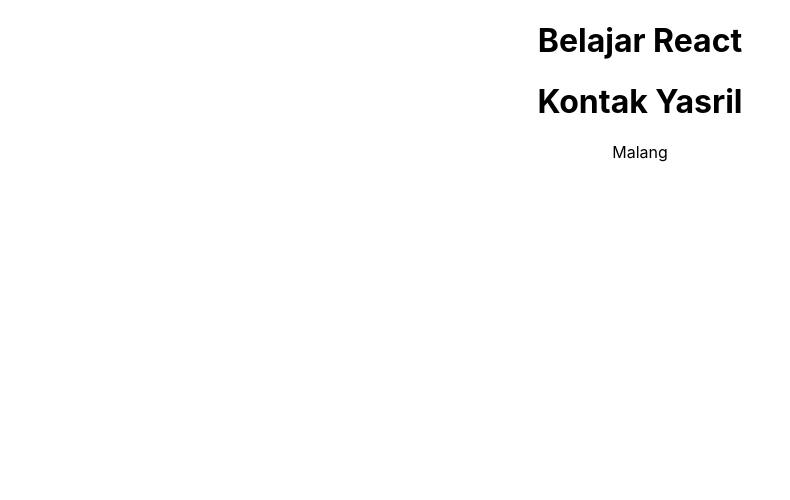
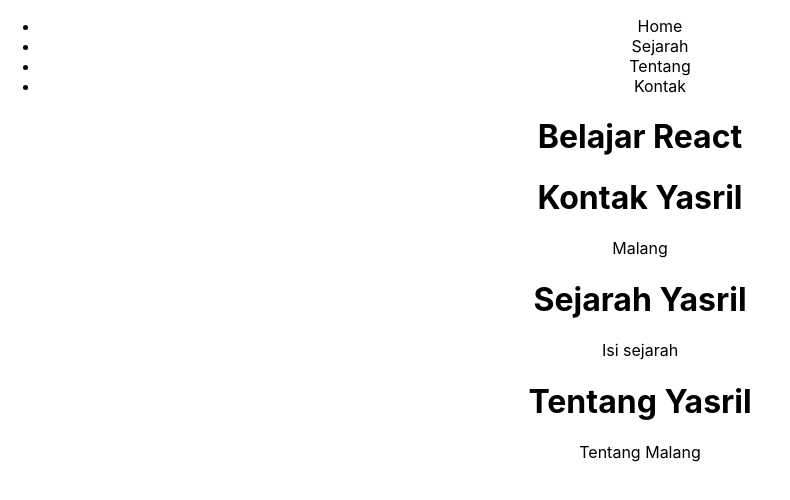
Before and after one commit to yasrilimam98/react-basic, a React (Create React App) app: page / in a window 1280 px wide. Shown: the top 500 px of the page, without its empty margins (0-790 px from the left). Built offline with nearby package versions, Linux system fonts and the light colour scheme.

Commit message:
basic komponen

```diff
--- a/src/index.js
+++ b/src/index.js
@@ -4,12 +4,18 @@
 import App from "./App";
 import reportWebVitals from "./reportWebVitals";
 import Kontak from "./pages/Kontak";
+import Nav from "./pages/Nav";
+import Sejarah from "./pages/Sejarah";
+import Tentang from "./pages/Tentang";
 
 const root = ReactDOM.createRoot(document.getElementById("root"));
 root.render(
   <React.StrictMode>
+    <Nav />
     <App />
     <Kontak />
+    <Sejarah />
+    <Tentang />
   </React.StrictMode>
 );
 
--- /dev/null
+++ b/src/pages/Nav.js
@@ -0,0 +1,14 @@
+function Nav() {
+  return (
+    <div className="App">
+      <ul>
+        <li>Home</li>
+        <li>Sejarah</li>
+        <li>Tentang</li>
+        <li>Kontak</li>
+      </ul>
+    </div>
+  );
+}
+
+export default Nav;
--- /dev/null
+++ b/src/pages/Sejarah.js
@@ -0,0 +1,10 @@
+function Sejarah() {
+  return (
+    <div className="App">
+      <h1>Sejarah Yasril</h1>
+      <p>Isi sejarah</p>
+    </div>
+  );
+}
+
+export default Sejarah;
--- /dev/null
+++ b/src/pages/Tentang.js
@@ -0,0 +1,10 @@
+function Tentang() {
+  return (
+    <div className="App">
+      <h1>Tentang Yasril</h1>
+      <p>Tentang Malang</p>
+    </div>
+  );
+}
+
+export default Tentang;
```
